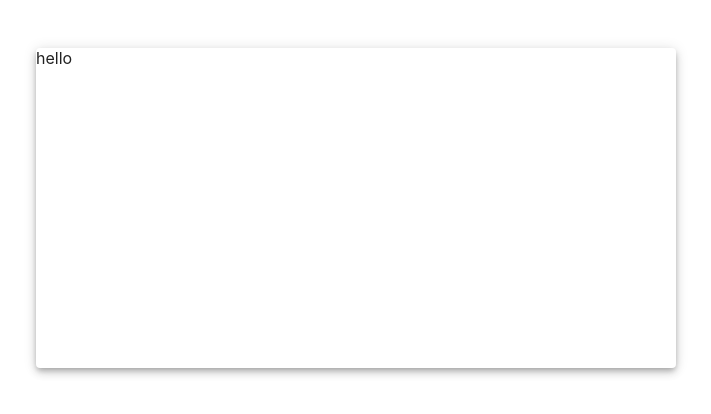
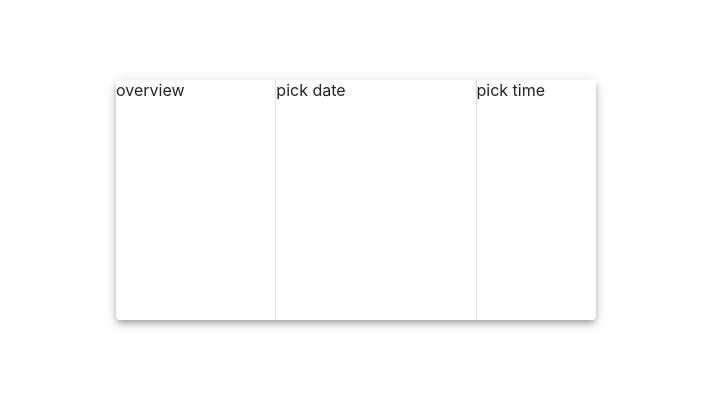
Before and after one commit to hatchways/team-yugioh, a React (Create React App) app in the folder client/: page /schedule-meeting in a window 1280 px wide. Shown: the top 414 px of the page, without its empty margins (284-995 px from the left). Built offline with nearby package versions, Linux system fonts and the light colour scheme.

Commit message:
divide the paper into three columns

```diff
--- a/client/src/components/scheduler/Overview.js
+++ b/client/src/components/scheduler/Overview.js
@@ -1 +1,17 @@
+import { Grid } from "@material-ui/core";
 import React from "react";
+
+const Overview = () => {
+  const classes = useStyles();
+  return (
+    <Grid item xs={4} className={classes.root}>
+      overview
+    </Grid>
+  );
+};
+
+const useStyles = () => ({
+  root: { height: "100%" },
+});
+
+export default Overview;
--- a/client/src/components/scheduler/PickDate.js
+++ b/client/src/components/scheduler/PickDate.js
@@ -0,0 +1,17 @@
+import React from "react";
+import { Grid } from "@material-ui/core";
+
+const PickDate = () => {
+  const classes = useStyles();
+  return (
+    <Grid item xs={5} className={classes.root}>
+      pick date
+    </Grid>
+  );
+};
+
+const useStyles = () => ({
+  root: { height: "100%" },
+});
+
+export default PickDate;
--- a/client/src/components/scheduler/PickTime.js
+++ b/client/src/components/scheduler/PickTime.js
@@ -0,0 +1,17 @@
+import React from "react";
+import { Grid } from "@material-ui/core";
+
+const PickTime = () => {
+  const classes = useStyles();
+  return (
+    <Grid item xs={3} className={classes.root}>
+      pick time
+    </Grid>
+  );
+};
+
+const useStyles = () => ({
+  root: { height: "100%" },
+});
+
+export default PickTime;
--- a/client/src/pages/Scheduler.js
+++ b/client/src/pages/Scheduler.js
@@ -1,5 +1,8 @@
 import React from "react";
-import { makeStyles, Paper, Grid } from "@material-ui/core";
+import { makeStyles, Paper, Grid, Divider } from "@material-ui/core";
+import Overview from "../components/scheduler/Overview";
+import PickDate from "../components/scheduler/PickDate";
+import PickTime from "../components/scheduler/PickTime";
 
 const data = () => {
   // Since I'm not sure how the data will be fetched or in what format,
@@ -10,19 +13,28 @@ const Scheduler = () => {
   const classes = useStyles();
   return (
     <Paper className={classes.root} elevation={5}>
-      <Grid>
-        <p>hello</p>
+      <Grid container direction="row" wrap="nowrap" className={classes.grid}>
+        <Overview />
+        <Divider orientation="vertical" flexItem={true} />
+        <PickDate />
+        <Divider orientation="vertical" flexItem={true} />
+        <PickTime />
       </Grid>
     </Paper>
   );
 };
 
-const useStyles = makeStyles(() => ({
-  root: {
-    height: "20em",
-    width: "40em",
-    margin: "3em auto",
-  },
-}));
+const useStyles = makeStyles((theme) => {
+  return {
+    root: {
+      height: theme.spacing(30),
+      width: theme.spacing(60),
+      margin: `${theme.spacing(10)}px auto`,
+    },
+    grid: {
+      height: "100%",
+    },
+  };
+});
 
 export default Scheduler;
```
